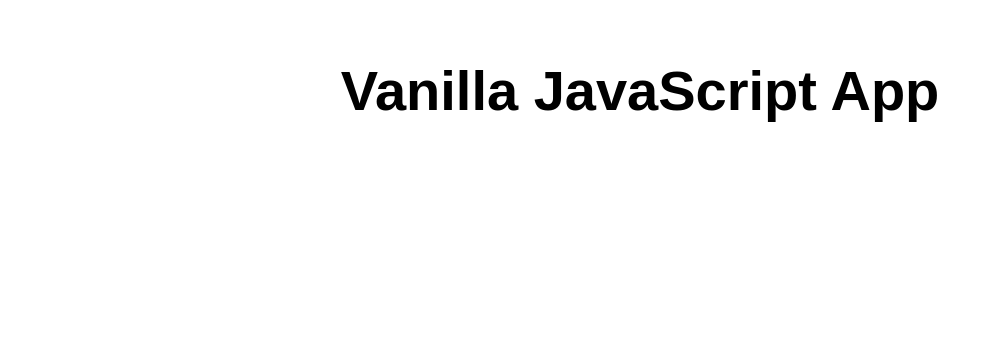
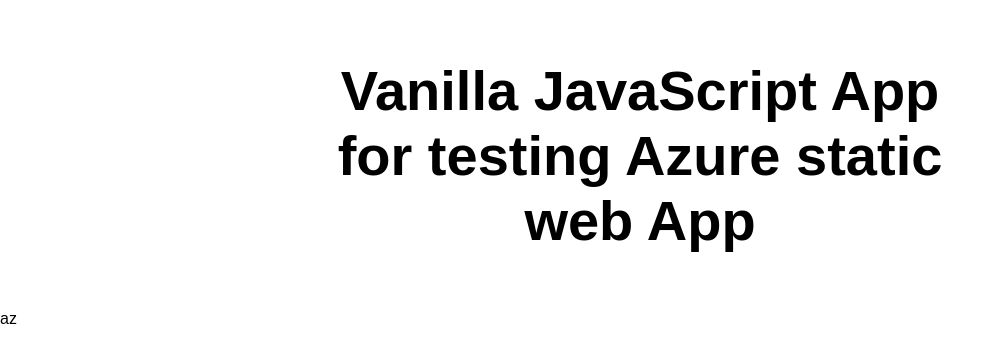
Before and after one commit to naraspai/staticwebapp, a plain HTML site: page src/index.html in a window 1280 px wide. Shown: the whole page, without its empty margins (0-1004 px from the left). Drawn offline with Linux system fonts and the light colour scheme.

Commit message:
added line for azure static web app test

```diff
--- a/src/index.html
+++ b/src/index.html
@@ -10,8 +10,8 @@
 
 <body>
   <main>
-    <h1>Vanilla JavaScript App</h1>
+    <h1>Vanilla JavaScript App for testing Azure static web App</h1>
   </main>
 </body>
 
-</html>
+</html>az
```
